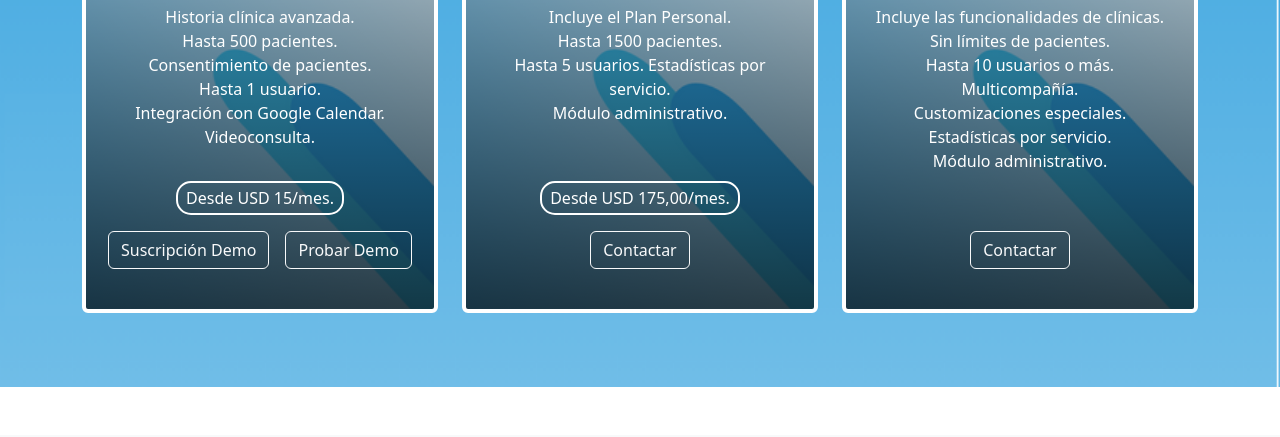
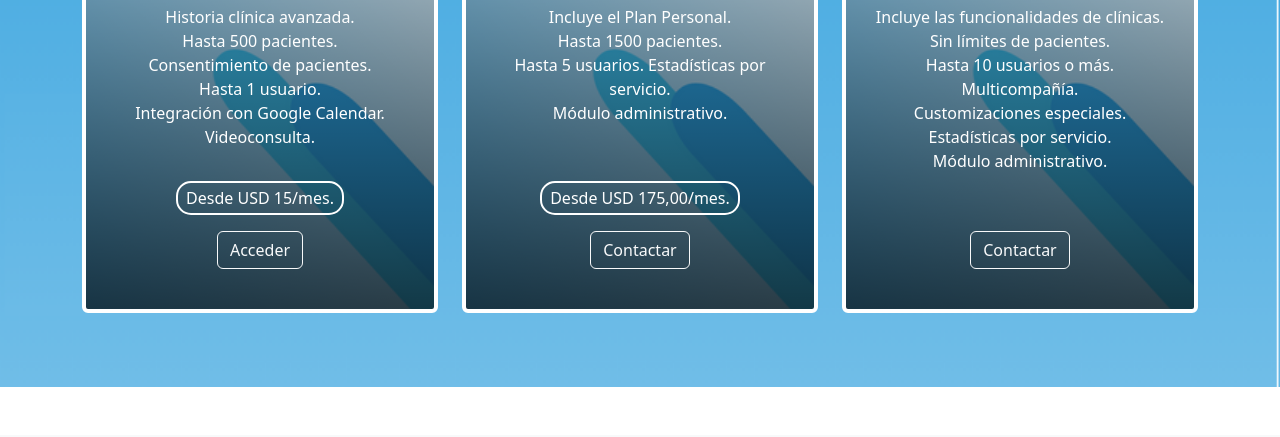
Before and after one commit to JedySystemsCA/Jedy-Website, a plain HTML site: page Planes.html in a window 1280 px wide. Shown: the part 676-1113 px from the top of the page. Drawn offline with nearby package versions, Linux system fonts and the light colour scheme; some packages are replaced by stand-ins of ours; a script that the page names is missing.

Commit message:
Actualización botón cmo

```diff
--- a/Planes.html
+++ b/Planes.html
@@ -109,11 +109,7 @@
                                 Google Calendar.<br>Videoconsulta.</p>
                             <p class="price-tag mx-auto text-white">Desde USD 15/mes.</p>
                             <div class="d-flex flex-row justify-content-center gap-3 mt-auto">
-                                <!-- Botón 1 CMO: Abre el modal de suscripción -->
-                                <a href="#" class="btn btn-outline-light NBtn"
-                                    data-bs-toggle="modal" data-bs-target="#subscriptionModal">Suscripción Demo</a>
-                                <!-- Botón 2 CMO: Redirección directa a la demo -->
-                                <a href="https://cmo.jedysystems.com" class="btn btn-outline-light NBtn" target="_blank">Probar Demo</a>
+                                <a href="https://cmo.jedysystems.com" class="btn btn-outline-light NBtn" target="_blank">Acceder</a>
                             </div>
                         </div>
                     </div>
```
